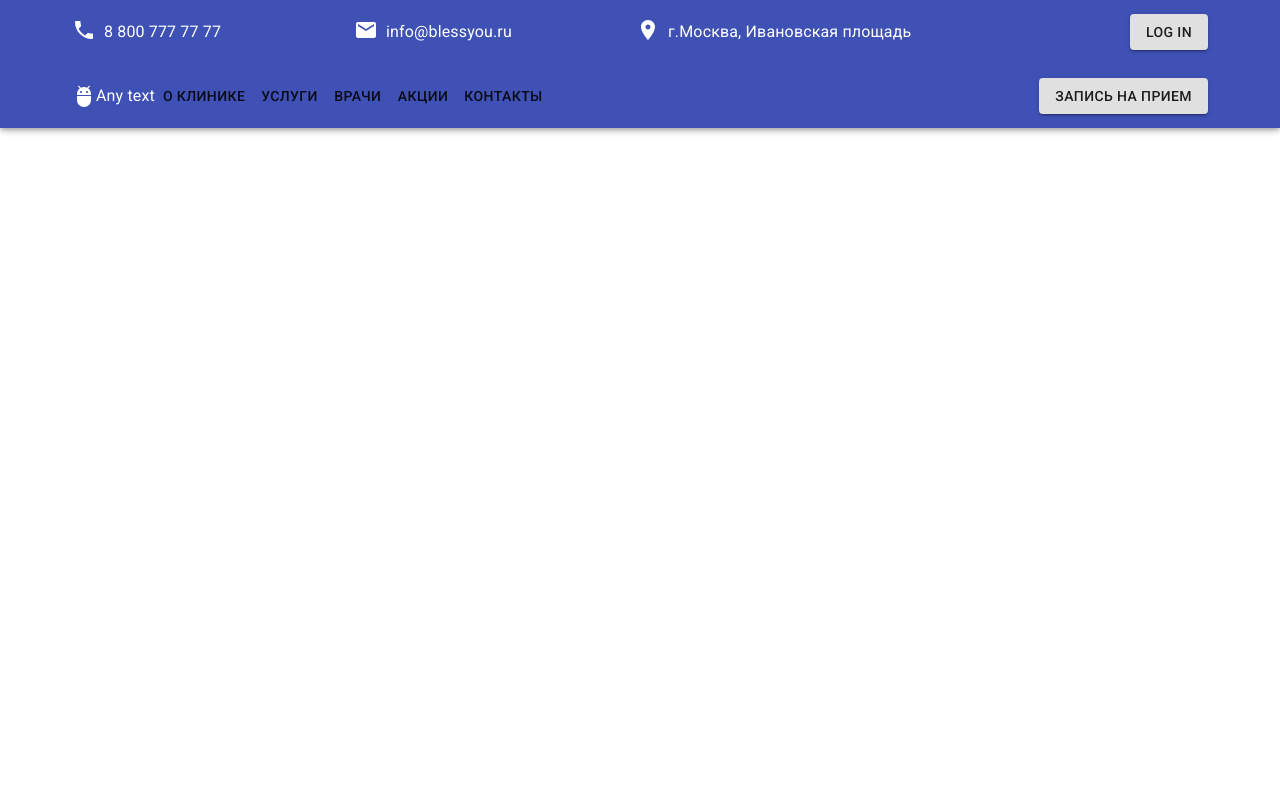
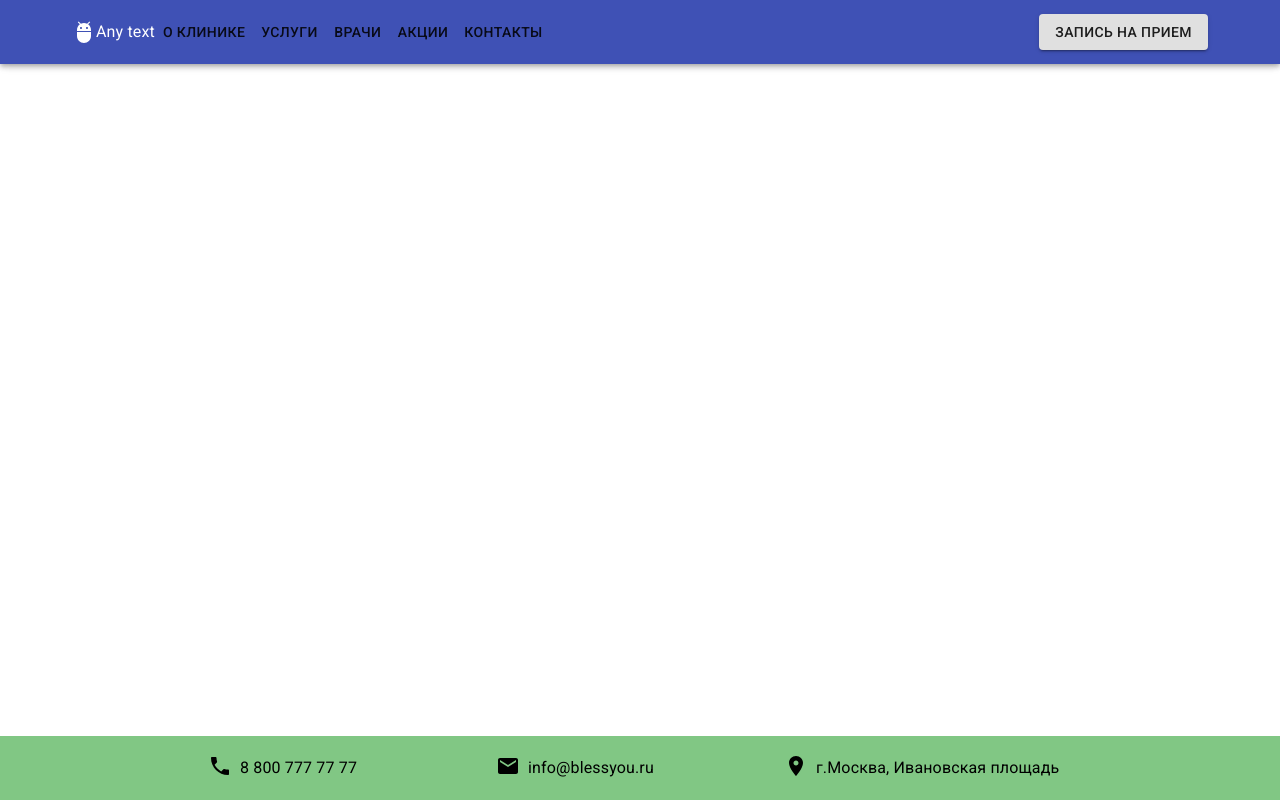
Before and after one commit to tex3700/blessyou-project, a React (Create React App) app in the folder front/: page /receipts in a window 1280 px wide. Built offline with nearby package versions, Linux system fonts and the light colour scheme.

Commit message:
added footer

```diff
--- a/front/src/App.js
+++ b/front/src/App.js
@@ -4,12 +4,14 @@ import { Receipts, Appointment } from "./component";
 import Header from "./component/header/header";
 import { Container } from "@material-ui/core";
 import Main from "./component/mainPage/main";
+import Footer from "./component/footer/Footer";
 
 function App() {
   return (
     <>
       <Container fixed>
         <Header />
+
         {/* <div role="navigation">
           <ul>
             <li>
@@ -29,6 +31,8 @@ function App() {
           <Route path="/appointment" element={<Appointment />} />
           <Route path="/receipts" element={<Receipts />} />
         </Routes>
+
+        <Footer />
       </Container>
     </>
   );
--- /dev/null
+++ b/front/src/component/footer/Footer.jsx
@@ -0,0 +1,93 @@
+import React from "react";
+import LocationOnIcon from "@mui/icons-material/LocationOn";
+import useStyles from "./styles";
+import { Container, Grid, Toolbar, Typography } from "@material-ui/core";
+import MailIcon from "@mui/icons-material/Mail";
+import PhoneIcon from "@mui/icons-material/Phone";
+// //////////
+
+const Footer = () => {
+  //заглушка, если нужно будет исп-ть доп.стили
+  const classes = useStyles();
+
+  return (
+    <footer className={classes.footer}>
+      <Container fixed>
+        <Toolbar>
+          <Grid container justifyContent="center">
+            <Grid
+              item
+              container
+              direction="row"
+              alignItems="center"
+              spacing={1}
+              xs={3}
+            >
+              <Grid item>
+                <PhoneIcon />
+              </Grid>
+              <Grid item>
+                <Typography>8 800 777 77 77</Typography>
+              </Grid>
+            </Grid>
+
+            <Grid
+              item
+              container
+              direction="row"
+              alignItems="center"
+              spacing={1}
+              xs={3}
+            >
+              <Grid item>
+                <MailIcon />
+              </Grid>
+              <Grid item>
+                <Typography>info@blessyou.ru</Typography>
+              </Grid>
+            </Grid>
+
+            <Grid
+              item
+              container
+              direction="row"
+              alignItems="center"
+              spacing={1}
+              xs={3}
+            >
+              <Grid item>
+                <LocationOnIcon />
+              </Grid>
+              <Grid item>
+                <Typography>г.Москва, Ивановская площадь</Typography>
+              </Grid>
+            </Grid>
+
+            <Grid
+              item
+              container
+              direction="row"
+              justifyContent="flex-end"
+              alignItems="center"
+              xs={6}
+            >
+              {/* <Grid item>
+              <Box>
+                <Button variant="contained" color="error">
+                  Log In
+                </Button>
+              </Box>
+            </Grid> */}
+            </Grid>
+
+            {/* <Box>
+          <Button variant="contained">Log In</Button>
+        </Box> */}
+          </Grid>
+        </Toolbar>
+      </Container>
+    </footer>
+  );
+};
+
+export default Footer;
--- /dev/null
+++ b/front/src/component/footer/styles.js
@@ -0,0 +1,21 @@
+import { makeStyles } from "@material-ui/core";
+
+const useStyles = makeStyles((theme) => ({
+  footer: {
+    bottom: 0,
+    left: "auto",
+    right: 0,
+    position: "fixed",
+    width: "100%",
+    backgroundColor: "#81c784",
+  },
+
+  root: {
+    flexFlow: 1,
+    padding: theme.spacing(1),
+    marginTop: "auto",
+    // backgroundColor: "green",
+  },
+}));
+
+export default useStyles;
--- a/front/src/component/header/header.jsx
+++ b/front/src/component/header/header.jsx
@@ -6,8 +6,8 @@ import TopBar from "./topBar";
 const Header = () => {
   return (
     <AppBar>
-      <Container fixed>
-        <TopBar />
+      <Container>
+        {/* <TopBar /> */}
         <HeaderContent />
       </Container>
     </AppBar>
--- a/front/src/style.css
+++ b/front/src/style.css
@@ -2,10 +2,3 @@
     margin: 0;
     padding: 0;
 }
-
-html,
-body,
-#root {
-    height: 100%;
-    text-decoration: "none";
-}
```
